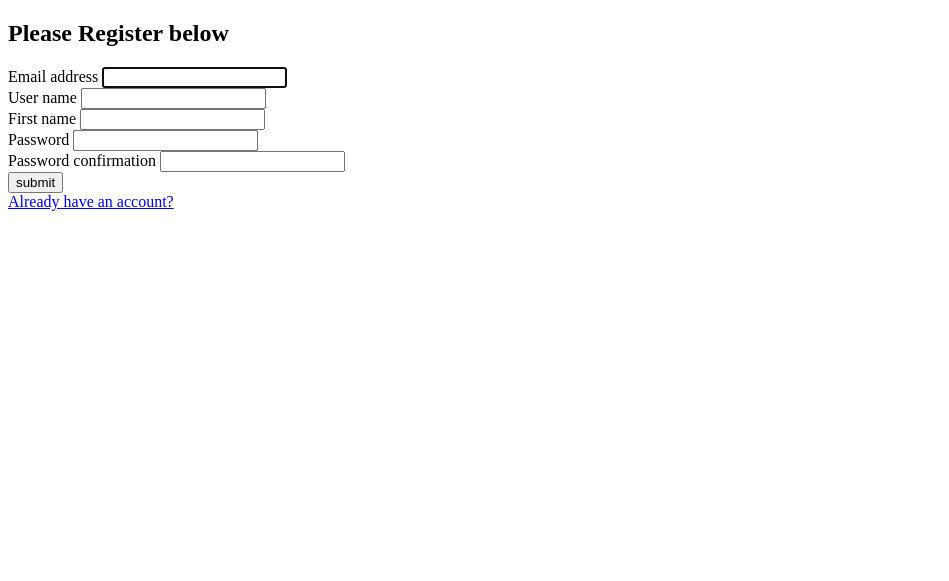
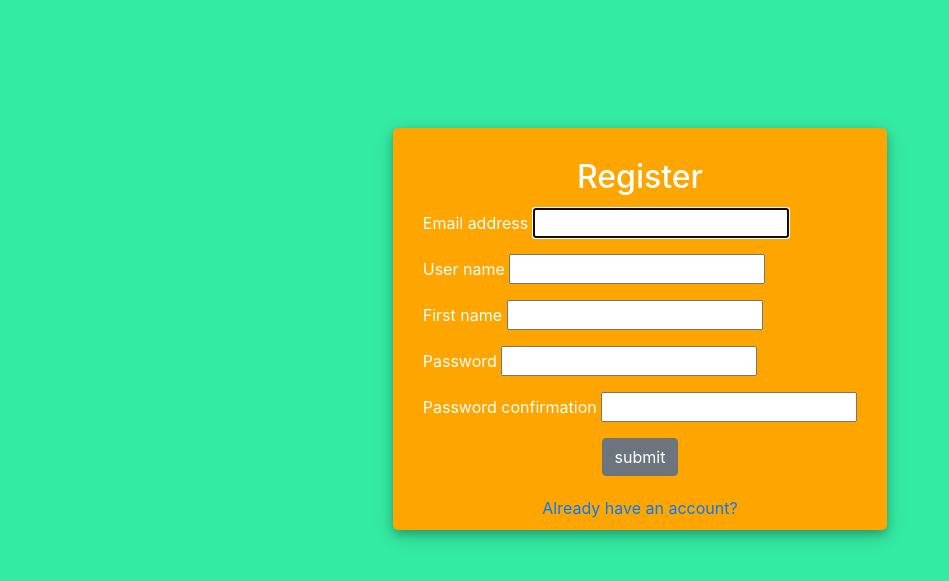
Before and after one commit to OskarMai/tickettracker, a Django app: page /register/ in a window 1280 px wide. Shown: the top 581 px of the page, without its empty margins (0-949 px from the left). Run offline with Django 3.2, Linux system fonts and the light colour scheme; some libraries are stand-ins or nearby versions.

Commit message:
added bootstrap cards to autentication pages

```diff
--- a/src/authenticate/templates/authenticate/layout2.html
+++ b/src/authenticate/templates/authenticate/layout2.html
@@ -1,10 +1,34 @@
+{%load static%}
 <!DOCTYPE html>
 <html>
 <head>
-	<title></title>
+	<link rel="stylesheet" href="https://stackpath.bootstrapcdn.com/bootstrap/4.3.1/css/bootstrap.min.css" integrity="sha384-ggOyR0iXCbMQv3Xipma34MD+dH/1fQ784/j6cY/iJTQUOhcWr7x9JvoRxT2MZw1T" crossorigin="anonymous">
+	<link rel="stylesheet" type= "text/css" href="{% static '/css/style-2.css' %}">
+	<style>
+		.user_card {
+			width: 350;
+			margin-top: 10%;
+			margin-bottom: auto;
+			background: orange;
+			position: relative;
+			display: flex;
+			justify-content: center;
+			flex-direction: column;
+			padding: 10px;
+			box-shadow: 0 4px 8px 0 rgba(0, 0, 0, 0.2), 0 6px 20px 0 rgba(0, 0, 0, 0.19);
+			-webkit-box-shadow: 0 4px 8px 0 rgba(0, 0, 0, 0.2), 0 6px 20px 0 rgba(0, 0, 0, 0.19);
+			-moz-box-shadow: 0 4px 8px 0 rgba(0, 0, 0, 0.2), 0 6px 20px 0 rgba(0, 0, 0, 0.19);
+			border-radius: 5px;
+
+		}
+	</style>
 </head>
 <body>
-	{% block body%}
-	{%endblock%}
+	<div id="main" class="d-flex justify-content-center">
+		<div class="user_card">
+			{% block body%}
+			{%endblock%}
+		</div>
+	</div>
 </body>
 </html>
--- a/src/authenticate/templates/authenticate/register.html
+++ b/src/authenticate/templates/authenticate/register.html
@@ -1,6 +1,7 @@
 {% extends "authenticate/layout2.html" %}
 
 {% block body%}
+
 	<div>
 		{%for message in messages%}
 			<div>
@@ -8,35 +9,41 @@
 			</div>
 		{%endfor%}
 	</div>
-	<h2>Please Register below</h2>
+	<div class="card-body text-white">
+		<h2 class="card-title text-center">Register</h2>
 		<form method="post" action="{% url 'authenticate:register' %}">
 			{% csrf_token %}
-		<div>
+			<div class="form-group">
 				{{ form.email.label }}
 				{{ form.email }}
 			</div>
-		<div>
+			<div class="form-group">
 				{{ form.user_name.label }}
 				{{ form.user_name }}
 			</div>
-		<div>
+			<div class="form-group">
 				{{ form.first_name.label }}
 				{{ form.first_name }}
 			</div>
-		<div>
+			<div class="form-group">
 				{{ form.password1.label }}
 				{{ form.password1 }}
 			</div>
-		<div>
+			<div class="form-group">
 				{{ form.password2.label }}
 				{{ form.password2 }}
 			</div>
 
-		<input type = "submit" value = "submit">
+			<div class="text-center">
+				<input class="btn btn-secondary" type = "submit" value = "submit">
+			</div>
 		</form>
 
 		<div>
 			{{form.errors}}
 		</div>
-	<div><a href = "{% url 'authenticate:login'%}" >Already have an account?</a></div>
+	</div>
+	<div class="text-center">
+		<a href = "{% url 'authenticate:login'%}" >Already have an account?</a>
+	</div>
 {%endblock%}
--- /dev/null
+++ b/src/static/css/style-2.css
@@ -0,0 +1,3 @@
+body{
+	background-color:#34eba4;
+}
--- a/src/user_profile/views.py
+++ b/src/user_profile/views.py
@@ -1,5 +1,4 @@
 from django.shortcuts import render,redirect
-from .models import *
 from .forms import *
 from django.contrib.auth.decorators import login_required
 from django.contrib import messages
```
Also changed, not shown: src/authenticate/templates/authenticate/layout.html (+18 -0 lines), src/authenticate/templates/authenticate/login.html (+16 -10 lines), src/authenticate/templates/authenticate/passwordChange.html (+8 -5 lines), src/db.sqlite3. Lines whose indentation alone changed are shown as unchanged.
